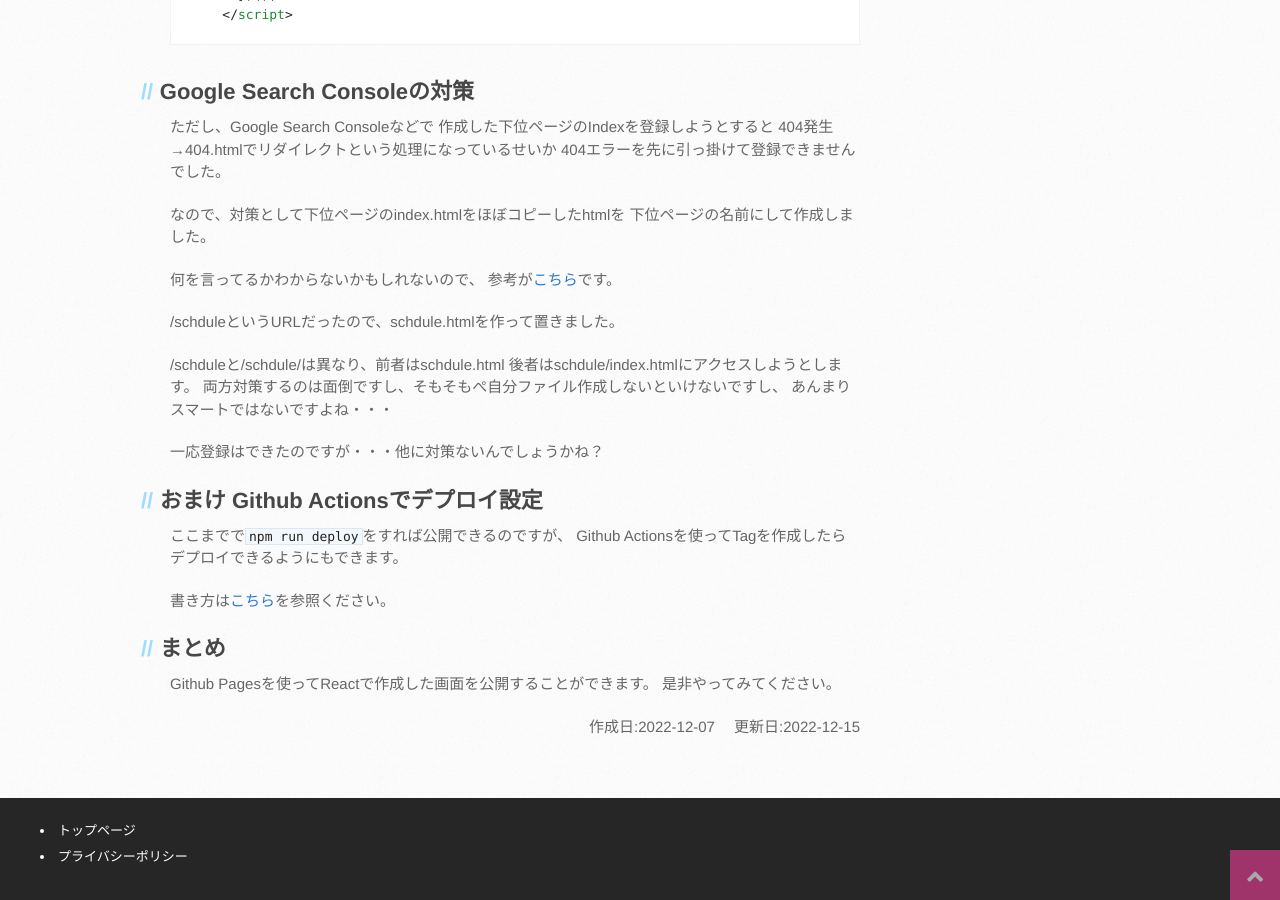
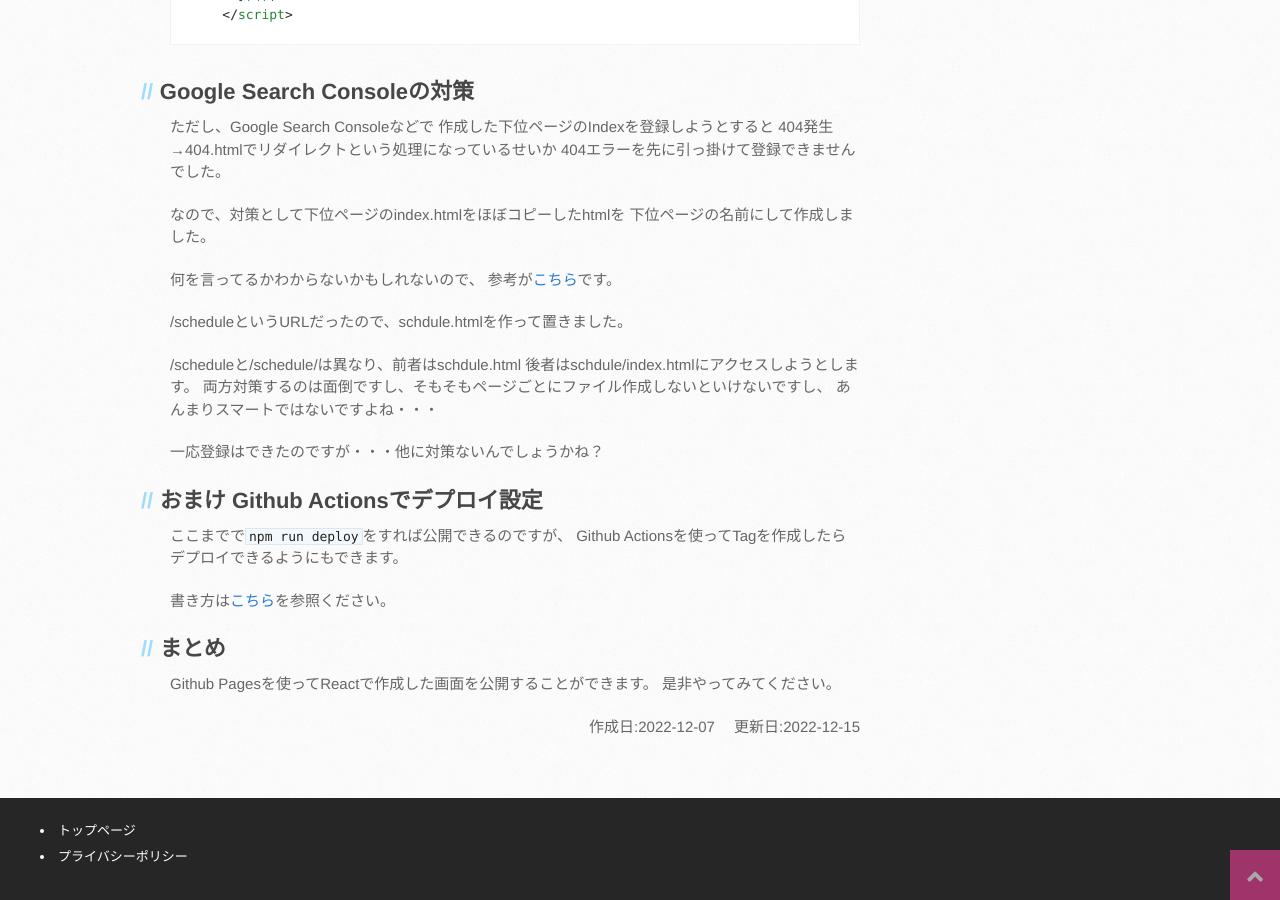
Before and after one commit to mtaketani113/mtaketani113.github.io, a Jekyll site: the page built from it/github/githubPagesForReact.md, in a window 1280 px wide and 900 px high, scrolled down 1922 px. Built offline with Jekyll 4.4.1, drawn with Linux system fonts in a browser that asks for light colours; nearby versions of some CDN libraries; comment, search, counter and statistics services are not loaded; the repository's description, which GitHub fills in, is left out.

Commit message:
誤字修正

```diff
--- a/it/github/githubPagesForReact.md
+++ b/it/github/githubPagesForReact.md
@@ -97,10 +97,10 @@ publicの下にあるindex.htmlに以下を追加します。
 何を言ってるかわからないかもしれないので、
 参考が[こちら](https://github.com/mtaketani113/omu-karate-page/blob/main/public/schedule.html)です。
 
-/schduleというURLだったので、schdule.htmlを作って置きました。
+/scheduleというURLだったので、schdule.htmlを作って置きました。
 
-/schduleと/schdule/は異なり、前者はschdule.html 後者はschdule/index.htmlにアクセスしようとします。
-両方対策するのは面倒ですし、そもそもぺ自分ファイル作成しないといけないですし、
+/scheduleと/schedule/は異なり、前者はschdule.html 後者はschdule/index.htmlにアクセスしようとします。
+両方対策するのは面倒ですし、そもそもページごとにファイル作成しないといけないですし、
 あんまりスマートではないですよね・・・
 
 一応登録はできたのですが・・・他に対策ないんでしょうかね？
```
